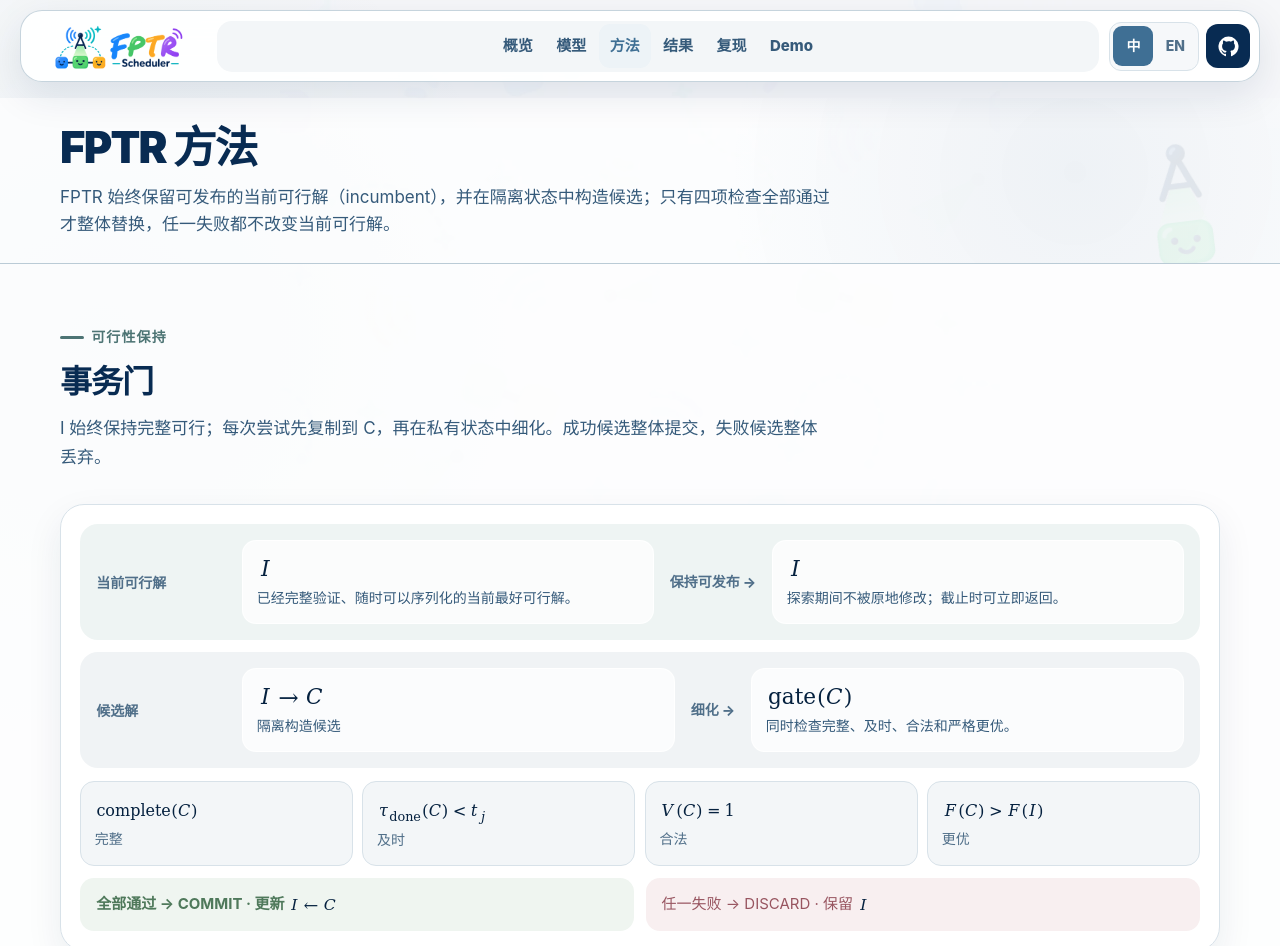
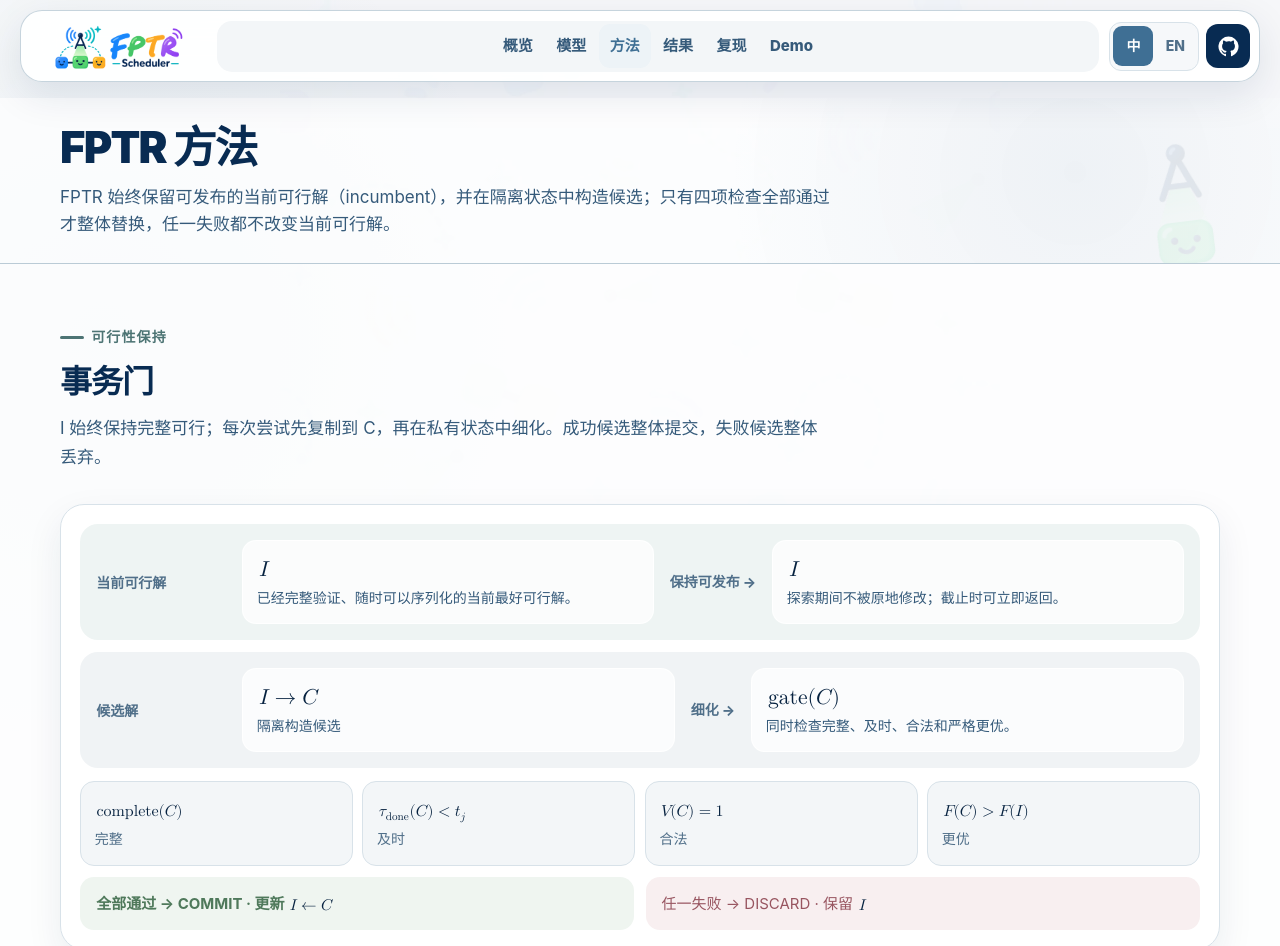
Before and after one commit to rudykon/FPTR_Scheduler, a plain HTML site: page docs/method/index.html in a window 1280 px wide. Shown: the top 946 px of the page. Drawn offline with Linux system fonts and the light colour scheme.

Commit message:
fix: embed a consistent MathML font

```diff
--- a/docs/assets/site.css
+++ b/docs/assets/site.css
@@ -1,7 +1,15 @@
+@font-face {
+  font-family: "FPTR Latin Modern Math";
+  src: url("./fonts/latinmodern-math.otf") format("opentype");
+  font-style: normal;
+  font-weight: 400;
+  font-display: swap;
+}
+
 :root {
   --display: "Arial Rounded MT Bold", "Noto Sans SC", system-ui, sans-serif;
   --ui: Inter, "Noto Sans SC", system-ui, -apple-system, BlinkMacSystemFont, "Segoe UI", sans-serif;
-  --math: "Libertinus Math", "STIX Two Math", "Cambria Math", "Noto Serif Math", "DejaVu Math TeX Gyre", serif;
+  --math: "FPTR Latin Modern Math", "Latin Modern Math", serif;
   --mono: "SFMono-Regular", Consolas, "Liberation Mono", monospace;
   --text-body: 1rem;
   --text-lead: 1.0625rem;
@@ -364,6 +372,15 @@ html[lang="en"] .home-hero h1 {
   color: var(--deep);
   font-family: var(--math);
   font-weight: 400;
+}
+math,
+math mi,
+math mn,
+math mo,
+math mtext,
+math ms {
+  font-family: var(--math);
+  font-synthesis: none;
 }
 .inline-math {
   white-space: nowrap;
```
Also changed, not shown: tests/browser_pages.js (+10 -0 lines), docs/assets/fonts/GUST-FONT-LICENSE.txt (added), docs/assets/fonts/MANIFEST-Latin-Modern-Math.txt (added), docs/assets/fonts/latinmodern-math.otf (added), 2 other files.
